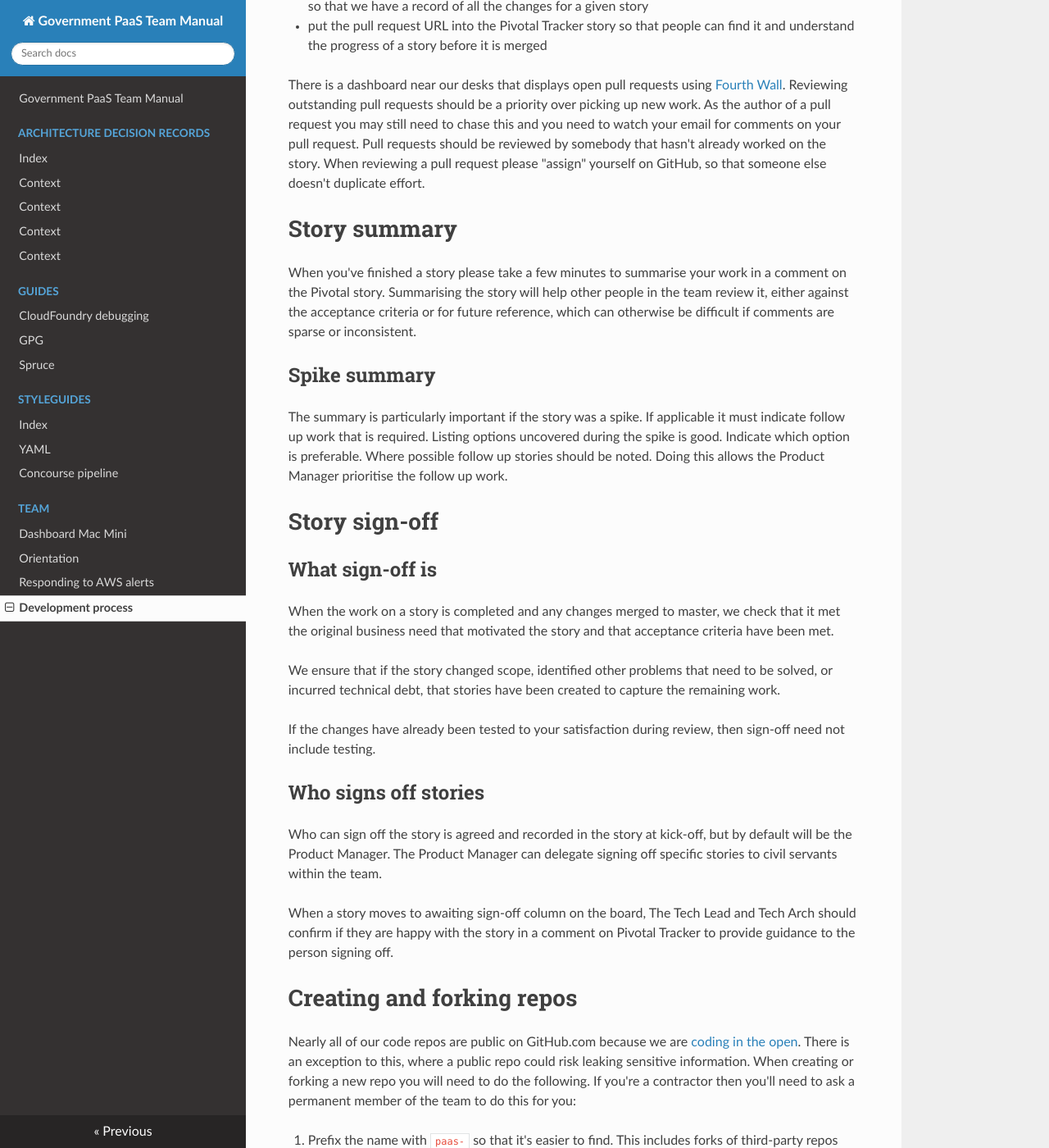
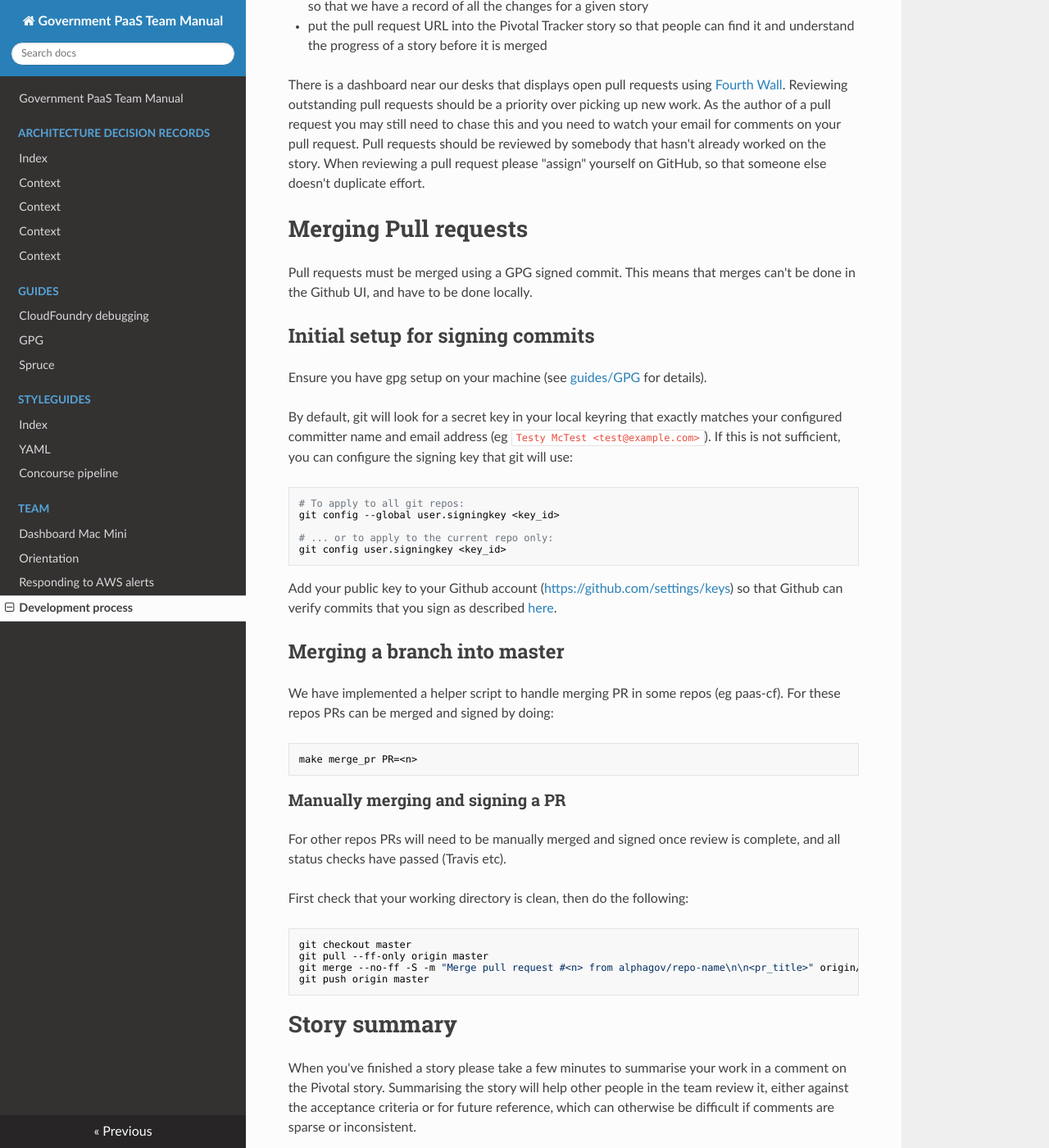
Before and after one commit to alphagov/paas-team-manual, an MkDocs documentation site: the page built from docs/team/working_practices.md, in a window 1280 px wide and 1400 px high, scrolled down 2451 px. Shown: the whole window at 82% size. Built offline with MkDocs 1.6.1, drawn with Linux system fonts in a browser that asks for light colours; nearby versions of some CDN libraries.

Commit message:
Add documentation about GPG signing merge commits.
This covers how we are going to GPG sign PR merges.

````diff
--- a/docs/team/working_practices.md
+++ b/docs/team/working_practices.md
@@ -98,6 +98,57 @@ on GitHub, so that someone else doesn't duplicate effort.
 
 [Fourth Wall]: https://github.com/alphagov/fourth-wall
 
+# Merging Pull requests
+
+Pull requests must be merged using a GPG signed commit. This means that merges
+can't be done in the Github UI, and have to be done locally.
+
+## Initial setup for signing commits
+
+Ensure you have gpg setup on your machine (see [guides/GPG](../guides/GPG) for
+details).
+
+By default, git will look for a secret key in your local keyring that exactly
+matches your configured committer name and email address (eg
+`Testy McTest <test@example.com>`). If this is not sufficient, you can
+configure the signing key that git will use:
+
+```sh
+# To apply to all git repos:
+git config --global user.signingkey <key_id>
+
+# ... or to apply to the current repo only:
+git config user.signingkey <key_id>
+```
+
+Add your public key to your Github account
+([https://github.com/settings/keys](https://github.com/settings/keys)) so that
+Github can verify commits that you sign as described
+[here](https://github.com/blog/2144-gpg-signature-verification).
+
+## Merging a branch into master
+
+We have implemented a helper script to handle merging PR in some repos (eg
+paas-cf). For these repos PRs can be merged and signed by doing:
+
+```sh
+make merge_pr PR=<n>
+```
+
+### Manually merging and signing a PR
+
+For other repos PRs will need to be manually merged and signed once review is
+complete, and all status checks have passed (Travis etc).
+
+First check that your working directory is clean, then do the following:
+
+```sh
+git checkout master
+git pull --ff-only origin master
+git merge --no-ff -S -m "Merge pull request #<n> from alphagov/repo-name\n\n<pr_title>" origin/<branch_name>
+git push origin master
+```
+
 # Story summary
 
 When you've finished a story please take a few minutes to summarise your
````
Also changed, not shown: docs/guides/GPG.md (+3 -0 lines).
